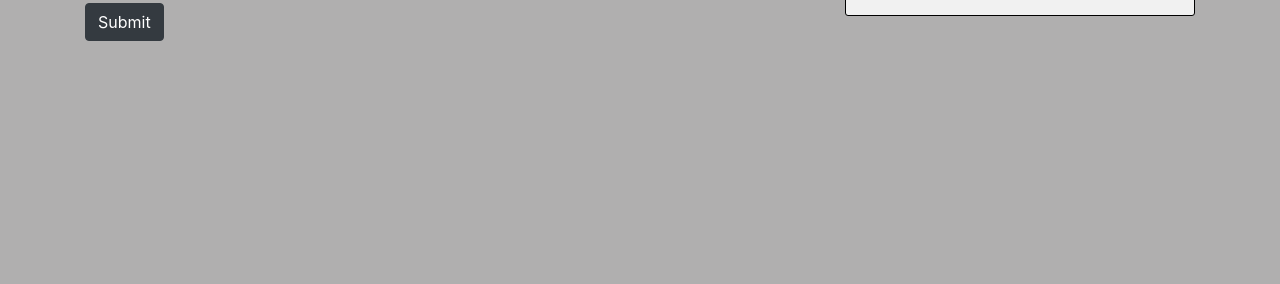
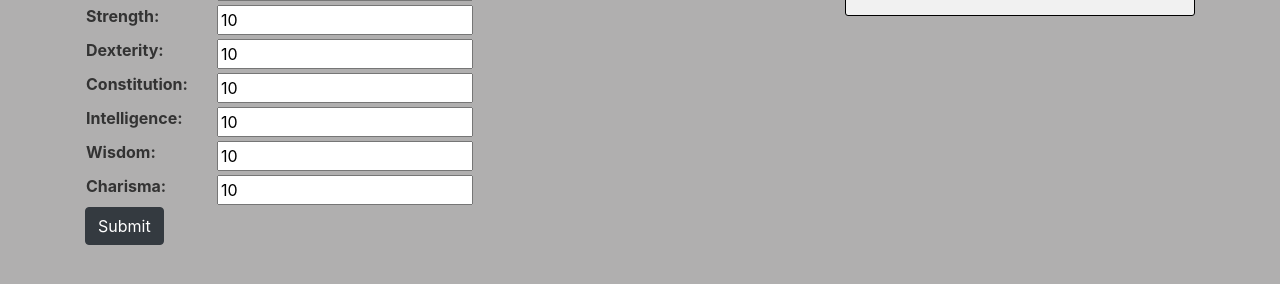
Before and after one commit to NickJacksonDev/DnD-Manager, a Django app: page /character_builder/ in a window 1280 px wide. Shown: the part 405-689 px from the top of the page. Run offline with Django 3.2, Linux system fonts and the light colour scheme; data comes from the database, SQL or seed files in the repository; data that the repository does not hold is empty; some libraries are stand-ins or nearby versions.

Commit message:
Refactored the character class to now have the ability scores built in
Refactored the character class to now have the ability scores built in so that you no longer have to have two forms on a screen talking to each other.

Adjusted the character detail to have an Ability Score area.

```diff
--- a/Character_Builder/forms.py
+++ b/Character_Builder/forms.py
@@ -5,6 +5,7 @@ class CreateCharacterForm(forms.ModelForm):
 	class Meta:
 		model = Character
 		fields = [
+			'public',
 			'characterName',
 			'level',
 			'xp',
@@ -12,22 +13,16 @@ class CreateCharacterForm(forms.ModelForm):
 			'currentHP',
 			'alignment',
 			'size',
-			'public'
+
+			'strength',
+			'dexterity',
+			'constitution',
+			'intelligence',
+			'wisdom',
+			'charisma'
 		]
 
-#Don't use this
-class EditCharacterForm(forms.ModelForm):
-	class Meta:
-		model = Character
-		fields = [
-			'characterName',
-			'level',
-			'xp',
-			'maxHP',
-			'currentHP',
-			'alignment'
-		]
-
+# Now unused to prevent needing to access another from within a form.
 class EditAbilityScoresForm(forms.ModelForm):
 	class Meta:
 		model = AbilityScoreSet
--- a/Character_Builder/models.py
+++ b/Character_Builder/models.py
@@ -92,6 +92,13 @@ class Character(models.Model):
     #classID = models.IntegerField()
     #abilityScoreSetID = models.AutoField(primary_key=True)
 
+    strength = models.IntegerField(default=DEFAULT_ABILITY_SCORE)
+    dexterity = models.IntegerField(default=DEFAULT_ABILITY_SCORE)
+    constitution = models.IntegerField(default=DEFAULT_ABILITY_SCORE)
+    intelligence = models.IntegerField(default=DEFAULT_ABILITY_SCORE)
+    wisdom = models.IntegerField(default=DEFAULT_ABILITY_SCORE)
+    charisma = models.IntegerField(default=DEFAULT_ABILITY_SCORE)
+
 
     # This method returns a string that represents this class.
     # Similar to toString() from java
@@ -118,6 +125,8 @@ class AbilityScore(models.Model):
     abilityName = models.CharField(max_length = MAX_LENGTH_ABILITY_NAME)
 
 # This class is dynamic, the abilityScoreValues may change
+# Now outdated, refactored so that we don't have to access another form
+# from within a form (there were 2 forms on a page, and you had to access it again)
 class AbilityScoreSet(models.Model):
     abilityScoreSetID = models.AutoField(primary_key=True)
     character = models.ForeignKey(Character, on_delete=models.CASCADE)#, default=defaultCharacter)
--- a/Character_Builder/templates/Character_Builder/character_form.html
+++ b/Character_Builder/templates/Character_Builder/character_form.html
@@ -11,14 +11,16 @@
                 {{ form|crispy }}
             </fieldset>
 
+            <!-- Outdated, now that the ability score class is merged with character
             <fieldset class="form-group">
                 <legend class="border-bottom mb-4">Ability Scores</legend>
                 {{ form2|crispy }}
             </fieldset>
+            -->
 
             <div class="form-group">
-                    <button class="btn btn-outline-info" type="submit">Save</button>
-                </div>
+                <button class="btn btn-outline-info" type="submit">Save</button>
+            </div>
         </form>
     </div>
 {% endblock content %}
--- a/Character_Builder/views.py
+++ b/Character_Builder/views.py
@@ -17,7 +17,7 @@ from .models import (
 )
 from .forms import (
 	CreateCharacterForm,
-	EditCharacterForm,
+	#EditCharacterForm,
 	EditAbilityScoresForm
 )
 
@@ -60,7 +60,25 @@ class CharacterDetailView(DetailView):
 
 class CharacterCreateView(LoginRequiredMixin, CreateView):
 	model = Character
-	fields = ['characterName', 'level', 'xp', 'maxHP', 'currentHP', 'alignment', 'size']
+
+	# Make sure this is updated once you change the form!
+	fields = [
+		'public',
+		'characterName',
+		'level',
+		'xp',
+		'maxHP',
+		'currentHP',
+		'alignment',
+		'size',
+
+		'strength',
+		'dexterity',
+		'constitution',
+		'intelligence',
+		'wisdom',
+		'charisma'
+	]
 	# exclude = []
 
 	# Added for LoginRequiredMixin
@@ -74,10 +92,10 @@ class CharacterCreateView(LoginRequiredMixin, CreateView):
 	def get_context_data(self, **kwargs):
 		context = super(CharacterCreateView, self).get_context_data(**kwargs)
 		form = CreateCharacterForm(self.request.POST or None)
-		context['form1'] = form
+		context['form'] = form
 
-		form2 = EditAbilityScoresForm(self.request.POST or None)
-		context['form2'] = form2
+		# form2 = EditAbilityScoresForm(self.request.POST or None)
+		# context['form2'] = form2
 		return context
 
 
@@ -109,7 +127,23 @@ class CharacterCreateView(LoginRequiredMixin, CreateView):
 
 class CharacterEditView(LoginRequiredMixin, UserPassesTestMixin, UpdateView):
 	model = Character
-	fields = ['characterName', 'level', 'xp', 'maxHP', 'currentHP', 'alignment', 'size']
+	fields = [
+		'public',
+		'characterName',
+		'level',
+		'xp',
+		'maxHP',
+		'currentHP',
+		'alignment',
+		'size',
+
+		'strength',
+		'dexterity',
+		'constitution',
+		'intelligence',
+		'wisdom',
+		'charisma'
+	]
 	# exclude = []
 
 	login_url = '/login/'
@@ -131,11 +165,14 @@ class CharacterEditView(LoginRequiredMixin, UserPassesTestMixin, UpdateView):
 
 		# This grabs the self's request's information that is passed into
 		# the edit view data.
+		# For some reason, it does not properly fill in the information
+		# So I'm currently not using this, instead the character_form.html
+		# uses the 'form' that is built into it.
 		form = CreateCharacterForm(self.request.POST or None)
-		context['form1'] = form
+		context['unusedForm1'] = form
 
-		form2 = EditAbilityScoresForm(self.request.POST or None)
-		context['form2'] = form2
+		# form2 = EditAbilityScoresForm(self.request.POST or None)
+		# context['form2'] = form2
 		return context
 
 	# TODO: Lookup how to manage this. Perhaps render a different context
```
Also changed, not shown: Character_Builder/templates/Character_Builder/character_detail.html (+9 -1 lines), Campaign_Manager/migrations/0001_initial.py, Character_Builder/migrations/0001_initial.py, Inventory/migrations/0001_initial.py, Users/migrations/0001_initial.py.
